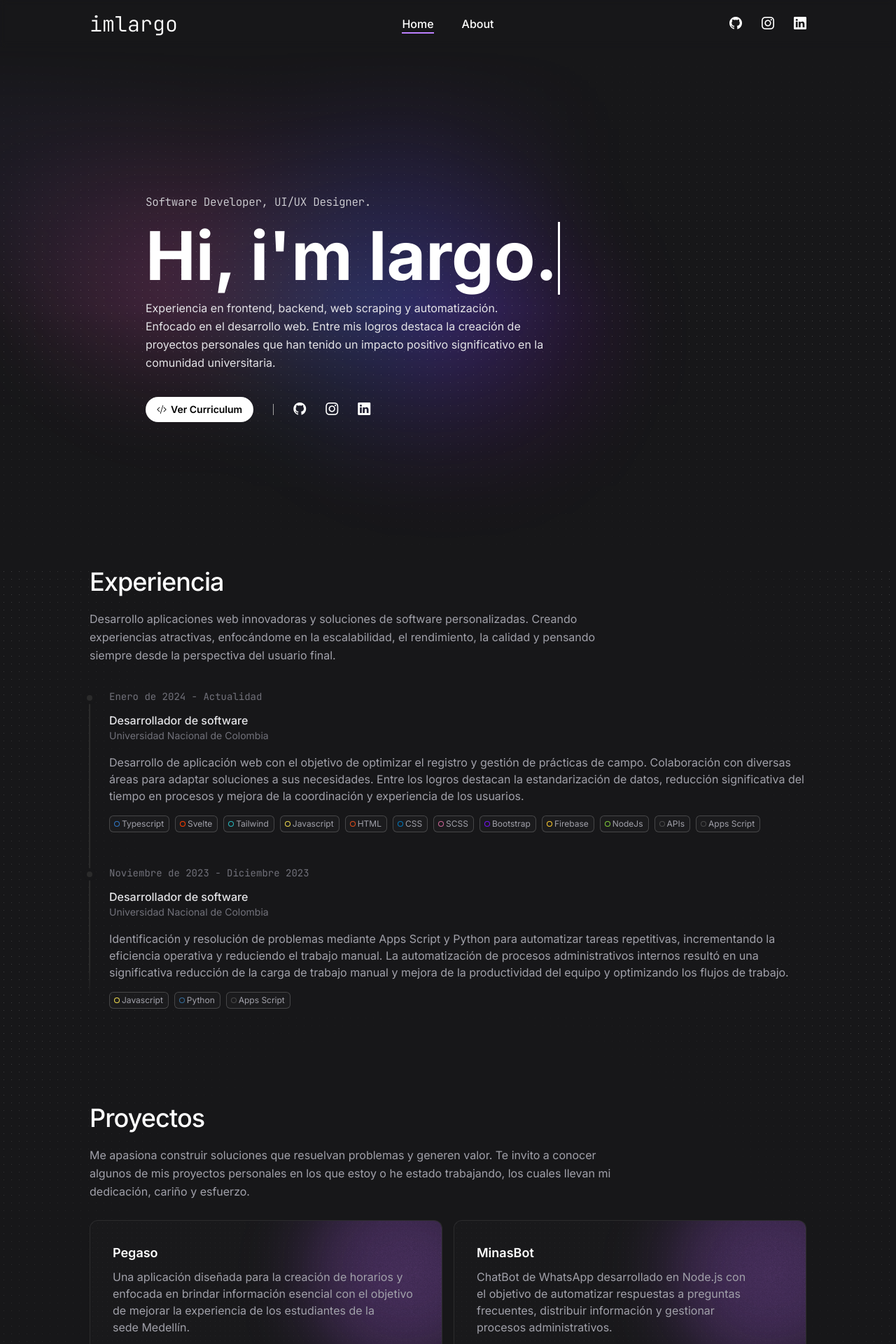
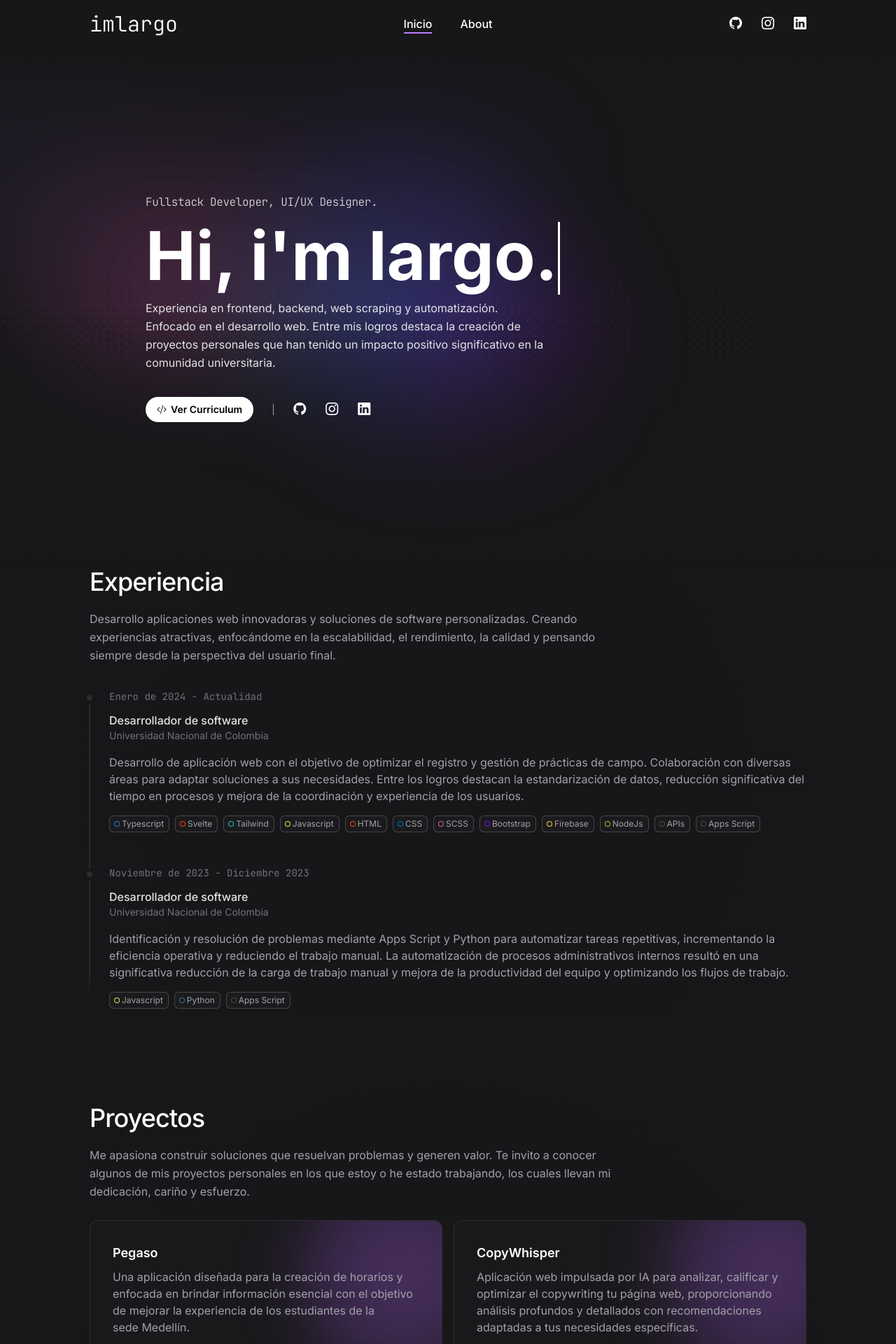
Before and after one commit to imlargo/portfolio, a SvelteKit app: page / in a window 1280 px wide. Shown: the top 1920 px of the page at 70% size. Built offline with nearby package versions, Linux system fonts and the light colour scheme.

Commit message:
actualizar informacion

```diff
--- a/src/lib/components/UI/Cta.svelte
+++ b/src/lib/components/UI/Cta.svelte
@@ -15,7 +15,7 @@
 			<a
 				class="inline-flex items-center gap-1 rounded-full ring-offset-gray-900 bg-gray-50 text-gray-950 shadow-xl shadow-black/20 ring-gray-300 text-base font-medium px-5 py-2.5 w-full justify-center"
 				target="_blank"
-				href="https://wa.me/573136566689"
+				href="mailto:jclargob@gmail.com"
 			>
 				<span>Contactame</span>
 				<i class="bi bi-arrow-right"></i>
--- a/src/lib/components/UI/Items/ProyectCard.svelte
+++ b/src/lib/components/UI/Items/ProyectCard.svelte
@@ -1,5 +1,12 @@
 <script lang="ts">
-	const { title, link, repo, stack, children } = $props();
+	type Props = {
+		title: string;
+		link?: string;
+		repo?: string;
+		stack: string;
+		children: any;
+	}
+	const { title, link, repo, stack, children }: Props = $props();
 	import Skill from '$lib/components/UI/Items/Skill.svelte';
 </script>
 
--- a/src/lib/components/UI/Nav/Nav.svelte
+++ b/src/lib/components/UI/Nav/Nav.svelte
@@ -16,7 +16,7 @@
 	</div>
 
 	<div class="flex basis-1/3 justify-center items-center gap-10">
-		<NavLink currentPath={$page.url.pathname} href="/">Home</NavLink>
+		<NavLink currentPath={$page.url.pathname} href="/">Inicio</NavLink>
 		<NavLink currentPath={$page.url.pathname} href="/about">About</NavLink>
 	</div>
 
--- a/src/lib/components/UI/SkillCarrousel.svelte
+++ b/src/lib/components/UI/SkillCarrousel.svelte
@@ -1,6 +1,6 @@
 <script>
 	const string =
-		'Svelte, Javascript, Python, Java, Golang, MongoDb, NodeJs, Firebase, Astro, HTML, CSS, SCSS, Tailwind, Bootstrap, Git, GitHub, Github Actions, Figma, API REST, Apps Script';
+		'Typescript, Svelte, Javascript, Python, Java, Golang, MongoDb, NodeJs, Firebase, Astro, HTML, CSS, SCSS, Tailwind, Bootstrap, Git, GitHub, Github Actions, Figma, API REST, Apps Script';
 	const skills = string.split(',').map((item) => item.trim());
 
 	import Skill from '$lib/components/UI/Items/Skill.svelte';
--- a/src/routes/+page.svelte
+++ b/src/routes/+page.svelte
@@ -71,7 +71,7 @@
 			<section class="grid grid-cols-3">
 				<div class="col-span-2">
 					<span class="font-mono font-light tracking-tight text-zinc-300"
-						>Software Developer, UI/UX Designer.</span
+						>Fullstack Developer, UI/UX Designer.</span
 					>
 					<div class="inline-block">
 						<h1 class="text-8xl font-bold mt-4 pb-2 typing text-white">Hi, i'm largo.</h1>
@@ -171,11 +171,21 @@
 			<div class="grid gap-4 grid-cols-1 lg:grid-cols-2">
 				<ProyectCard
 					link="https://pegaso.imlargo.dev"
+					repo="https://github.com/imlargo/pegaso"
 					title="Pegaso"
 					stack="Svelte, Tailwind, MongoDB, NodeJs, Javascript"
 				>
 					Una aplicación diseñada para la creación de horarios y enfocada en brindar información
 					esencial con el objetivo de mejorar la experiencia de los estudiantes de la sede Medellín.
+				</ProyectCard>
+
+				<ProyectCard
+					link="https://copywhisper.imlargo.dev"
+					repo="https://github.com/imlargo/CopyWhisper"
+					title="CopyWhisper"
+					stack="Svelte, Typescript, Tailwind, SCSS"
+				>
+				Aplicación web impulsada por IA para analizar, calificar y optimizar el copywriting tu página web, proporcionando análisis profundos y detallados con recomendaciones adaptadas a tus necesidades específicas.
 				</ProyectCard>
 
 				<ProyectCard
```
